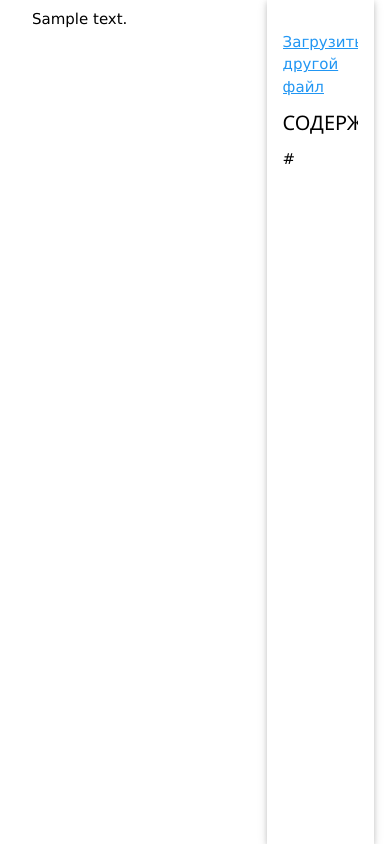
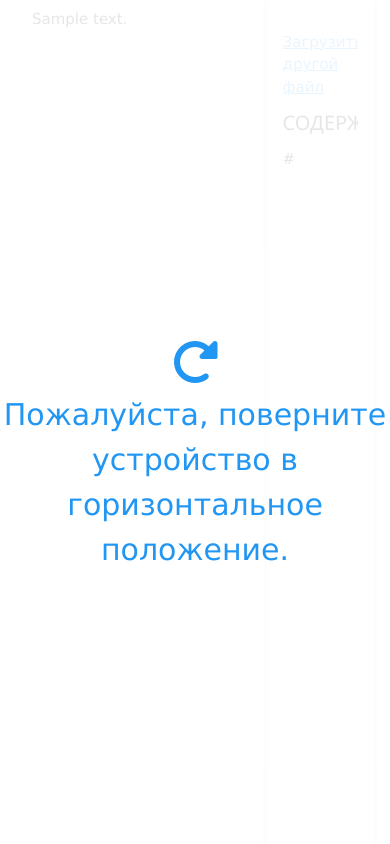
Before and after one commit to ra-led/docx-html-render, a Flask app: template src/templates/result.html in a window 390 px wide. Run offline with Flask 2, Linux system fonts and the light colour scheme; the template is opened without the code that fills it: most values are stand-ins (such as "Sample title", 1, 10 or a date in 2020).

Commit message:
detect portrait orientation

```diff
--- a/src/templates/result.html
+++ b/src/templates/result.html
@@ -3,6 +3,7 @@
 <title>DOC RENDER</title>
 <meta name="viewport" content="width=device-width, initial-scale=1">
 <link rel="stylesheet" href="https://www.w3schools.com/w3css/4/w3.css">
+<link rel="stylesheet" href="https://cdnjs.cloudflare.com/ajax/libs/font-awesome/6.0.0-beta3/css/all.min.css">
 <style>
     .content {
         width: 70%;
@@ -21,6 +22,19 @@
         height: 100%;
         overflow-y: auto; /* Enable vertical scrolling within TOC */
     }
+    .orientation-message {
+        display: none;
+        position: fixed;
+        top: 0;
+        left: 0;
+        width: 100%;
+        height: 100%;
+        background: rgba(255, 255, 255, 0.9);
+        text-align: center;
+        padding-top: 40vh;
+        font-size: 2em;
+        z-index: 1000;
+    }
 </style>
 <body>
 
@@ -38,5 +52,25 @@
     </div>
 </div>
 
+<div class="orientation-message w3-text-blue" id="orientationMessage">
+    <i class="fas fa-rotate-right w3-xxxlarge"></i>
+    <br>
+    Пожалуйста, поверните устройство в горизонтальное положение.
+</div>
+
+<script>
+    function checkOrientation() {
+        var orientationMessage = document.getElementById('orientationMessage');
+        if (window.innerHeight > window.innerWidth) {
+            orientationMessage.style.display = 'block';
+        } else {
+            orientationMessage.style.display = 'none';
+        }
+    }
+
+    window.addEventListener('resize', checkOrientation);
+    window.addEventListener('load', checkOrientation);
+</script>
+
 </body>
 </html>
```
